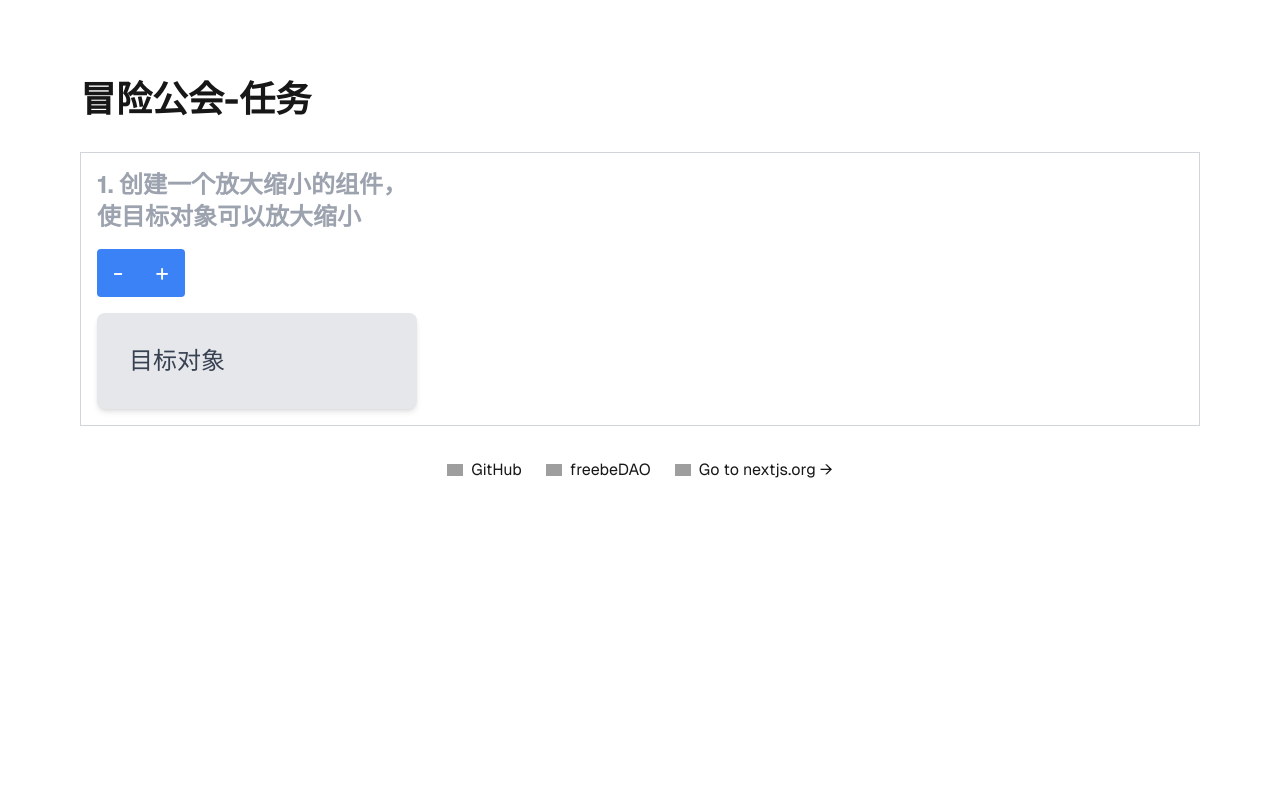
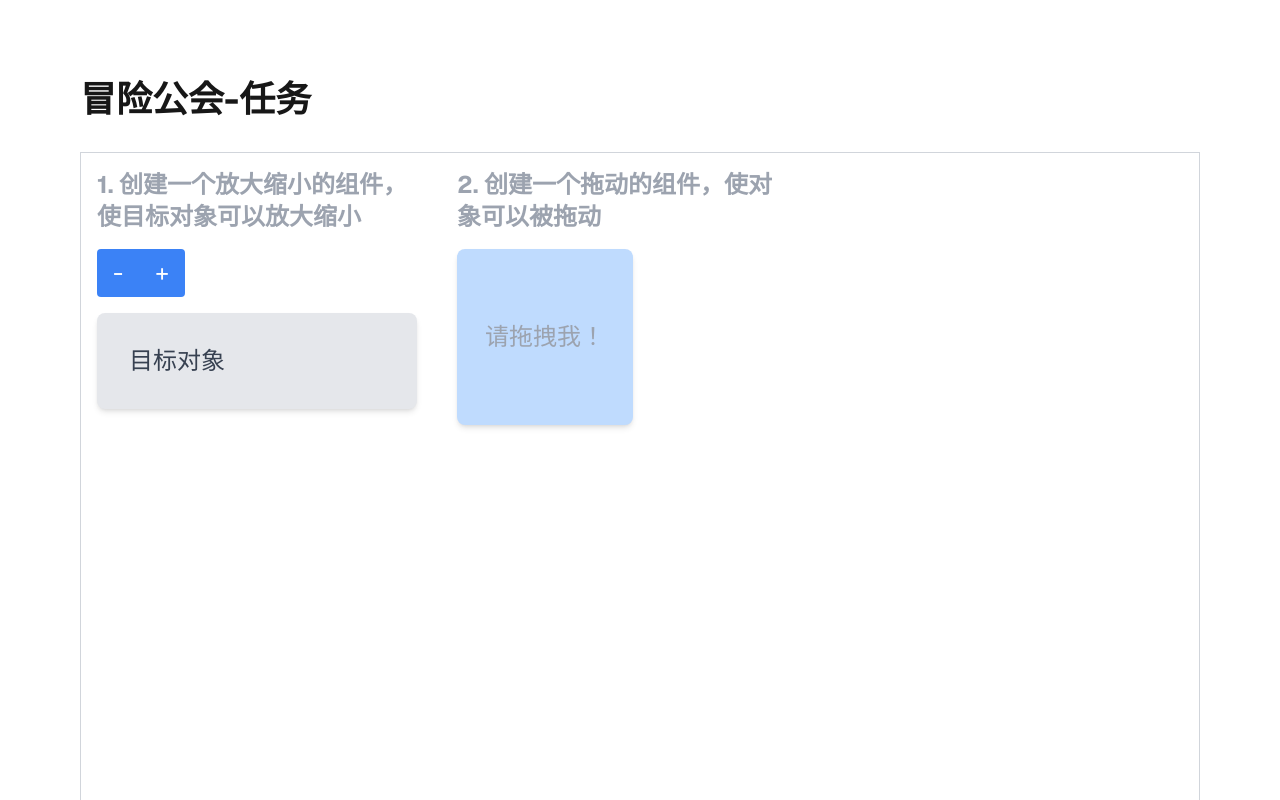
Before and after one commit to freebeDAO/advanture-island, a Next.js app: page / in a window 1280 px wide. Shown: the top 800 px of the page. Built offline with nearby package versions, Linux system fonts and the light colour scheme; grey boxes are pictures that could not be loaded.

Commit message:
feat: weixin: azhaorz，任务：创建一个拖动的组件，使对象可以被拖动

```diff
--- a/src/app/page.tsx
+++ b/src/app/page.tsx
@@ -1,5 +1,6 @@
 import Image from "next/image";
 import ScaledComponentDemo from "./test/ScaledComponentDemo";
+import DraggerComponentDemo from "./test/DraggerComponentDemo";
 
 export default function Home() {
   return (
@@ -7,9 +8,11 @@ export default function Home() {
       <main className="flex flex-col gap-8 row-start-2  sm:items-start">
         <h1 className="text-4xl font-bold">冒险公会-任务</h1>
         {/* 替换成自己完成的任务演示组件 */}
-        <h2 className="text-2xl  text-gray-400 border border-gray-300 p-4 w-full">
+        <h2 className="flex text-2xl  text-gray-400 border border-gray-300 p-4 w-full">
           {/* 添加任务组件用于展示 */}
           <ScaledComponentDemo />
+          <div className="w-10" />
+          <DraggerComponentDemo />
         </h2>
       </main>
       <footer className="row-start-3 flex gap-6 flex-wrap items-center justify-center mt-8">
--- /dev/null
+++ b/src/app/test/DraggerComponentDemo.tsx
@@ -0,0 +1,26 @@
+"use client";
+
+import React from "react";
+import DraggerComponent from "src/components/component/DraggerComponent";
+
+/**
+ * weixin: azhaorz，任务：创建一个拖动的组件，使对象可以被拖动
+ */
+const DraggerComponentDemo: React.FC = () => {
+  return (
+    <div className="w-80">
+      <div className="relative w-full h-screen ">
+        <h1 className="text-2xl font-bold mb-4">
+          2. 创建一个拖动的组件，使对象可以被拖动
+        </h1>
+        <DraggerComponent className="bg-blue-200 shadow-md rounded-lg p-4">
+          <div className="w-36 h-36 flex items-center justify-center">
+            <p className="text-md font-medium">请拖拽我！</p>
+          </div>
+        </DraggerComponent>
+      </div>
+    </div>
+  );
+};
+
+export default DraggerComponentDemo;
--- /dev/null
+++ b/src/components/component/DraggerComponent.tsx
@@ -0,0 +1,62 @@
+"use client";
+
+import React, { useState, useRef, useCallback } from "react";
+
+interface DraggerComponentProps {
+  children: React.ReactNode;
+  className?: string;
+}
+
+const DraggerComponent: React.FC<DraggerComponentProps> = ({
+  children,
+  className = "",
+}) => {
+  const [isDragging, setIsDragging] = useState(false);
+  const [position, setPosition] = useState({ x: 0, y: 0 });
+  const ref = useRef<HTMLDivElement>(null);
+
+  const onMouseDown = useCallback(
+    (e: React.MouseEvent) => {
+      if (ref.current) {
+        const startX = e.pageX - position.x;
+        const startY = e.pageY - position.y;
+
+        const onMouseMove = (e: MouseEvent) => {
+          setPosition({
+            x: e.pageX - startX,
+            y: e.pageY - startY,
+          });
+        };
+
+        const onMouseUp = () => {
+          document.removeEventListener("mousemove", onMouseMove);
+          document.removeEventListener("mouseup", onMouseUp);
+          setIsDragging(false);
+        };
+
+        document.addEventListener("mousemove", onMouseMove);
+        document.addEventListener("mouseup", onMouseUp);
+        setIsDragging(true);
+      }
+    },
+    [position]
+  );
+
+  return (
+    <div
+      ref={ref}
+      className={`absolute cursor-move ${
+        isDragging ? "opacity-80" : ""
+      } ${className}`}
+      style={{
+        transform: `translate(${position.x}px, ${position.y}px)`,
+        transition: isDragging ? "none" : "transform 0.3s ease-out",
+      }}
+      onMouseDown={onMouseDown}
+    >
+      {children}
+    </div>
+  );
+};
+
+export default DraggerComponent;
```
